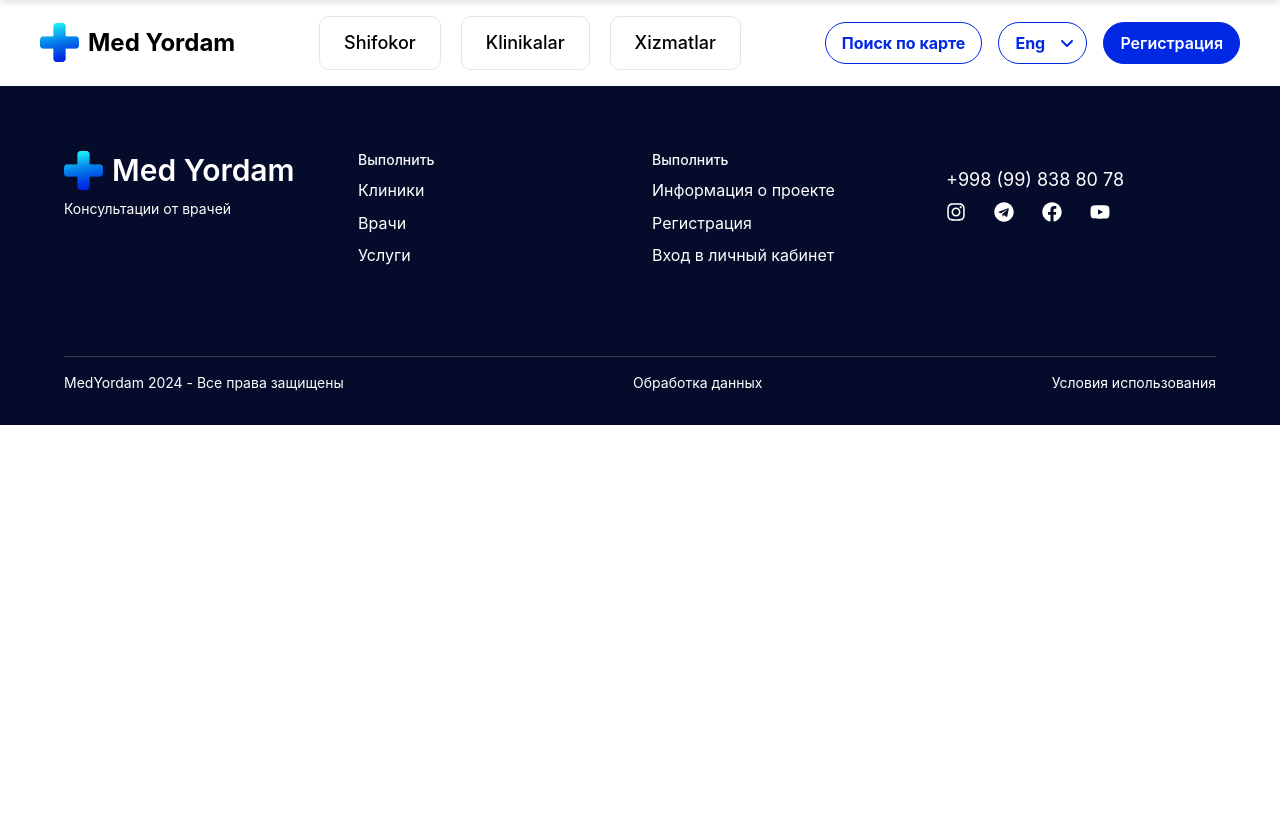
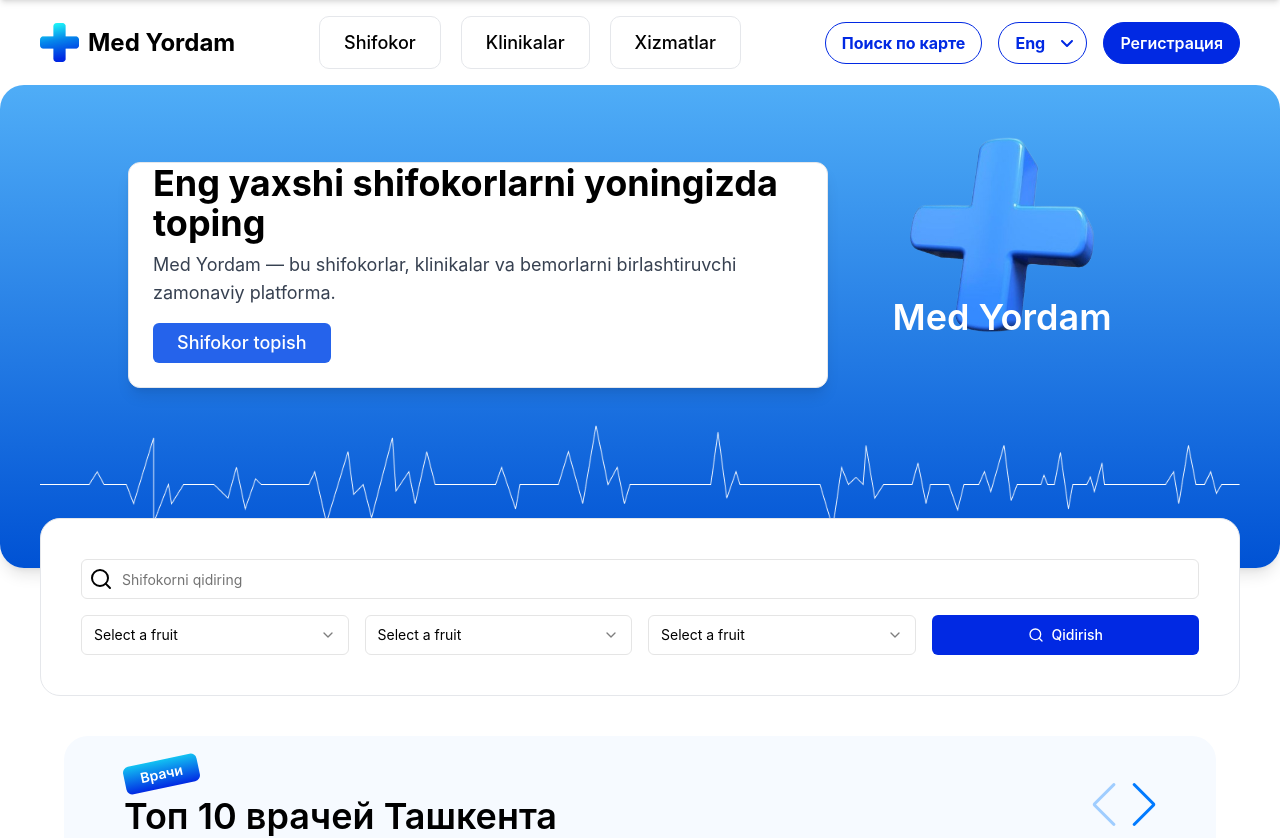
Before and after one commit to tarpeeton/my-public, a Next.js app: page /en in a window 1280 px wide. Shown: the top 838 px of the page. Before the commit the page ends 800 px from the top, so only its background shows below. Built offline with nearby package versions, Linux system fonts and the light colour scheme.

Commit message:
re-styled Header and changed Main/index

```diff
--- a/src/components/Header/index.tsx
+++ b/src/components/Header/index.tsx
@@ -1,25 +1,25 @@
+import { useTranslations } from "next-intl";
 import { Button } from "@/components/ui/button";
 import { Card, CardContent } from "@/components/ui/card";
 import "./header.css";
 import Image from "next/image";
 
 export const Header = () => {
+  const t = useTranslations("Header");
+
   return (
-    <div className="relative max-w-[95%] mx-auto bg-gradient-to-b from-[#4FADF7] to-[#0052D4] text-white p-10 rounded-3xl shadow-lg overflow-hidden">
+    <div className="relative max-w-[100%] mx-auto bg-gradient-to-b from-[#4FADF7] to-[#0052D4] text-white p-10 rounded-3xl shadow-lg overflow-hidden">
       <div className="max-w-5xl mx-auto flex flex-col md:flex-row items-center gap-6">
         {/* Текстовая часть */}
         <div className="flex-1">
-          <Card className="bg-white  rounded-xl shadow-lg">
+          <Card className="bg-white rounded-xl shadow-lg">
             <CardContent>
               <h1 className="text-3xl md:text-4xl font-bold text-black">
-                Найдите лучших врачей и клиники рядом с вами
+                {t("title")}
               </h1>
-              <p className="mt-2 text-lg text-gray-700">
-                Med Yordam — это современная платформа, которая объединяет
-                врачей, клиники и пациентов.
-              </p>
+              <p className="mt-2 text-lg text-gray-700">{t("description")}</p>
               <Button className="mt-4 bg-blue-600 hover:bg-blue-700 text-white px-6 py-3 text-lg">
-                Найти врача
+                {t("button")}
               </Button>
             </CardContent>
           </Card>
@@ -27,10 +27,12 @@ export const Header = () => {
 
         {/* Графическая часть */}
         <div className="flex justify-center relative bottom-10">
-          <Image
-            src="./big-logo1.png"
+          <Image //НАДО ДОКОНЧИТЬ АНИМАЦИЮ И ПОДОБРАТЬ W/H
+            src="/big-logo1.png"
             alt="big-logo"
-            className="mb-6 animate-logo"
+            width={300}
+            height={500}
+            className="object-contain logo-anim"
           />
           <p className="absolute bottom-12 text-white text-4xl font-semibold">
             Med Yordam
@@ -39,8 +41,14 @@ export const Header = () => {
       </div>
 
       {/* Линия ЭКГ */}
-      <div className="absolute bottom-0 left-0 right-0">
-        <Image src="./Vector1.png" alt="" />
+      <div className=" bottom-0 left-0 right-0 relative">
+        <Image
+          src="/Vector1.png"
+          alt="big-logo"
+          width={2500}
+          height={2500}
+          className="object-contain"
+        />
       </div>
     </div>
   );
--- a/src/components/Main/index.tsx
+++ b/src/components/Main/index.tsx
@@ -1,8 +1,18 @@
 import React from 'react';
+import Header from '../Header';
+import Filter from '../Doctor/Filter';
+import Advantages from "../Advantages/index"
+import FAQ from '@/components/Faq/Faq';
+import TopDoctos from "@/components/TopDoctors/TopDoctors"
 
 const Main = () => {
     return (
         <div>
+            <Header />
+            <Filter />
+            <TopDoctos />
+            <Advantages />
+            <FAQ />
 
         </div>
     );
```
